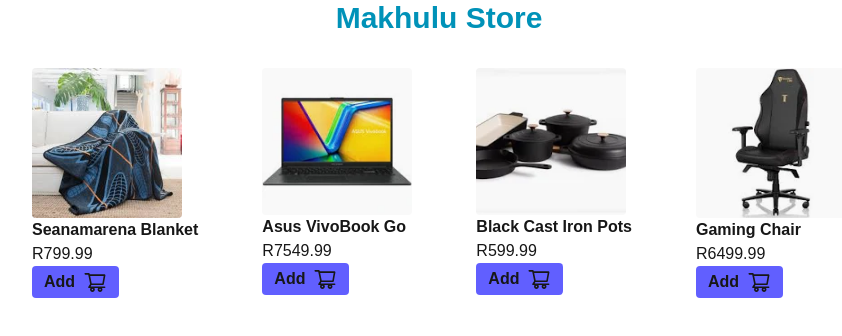
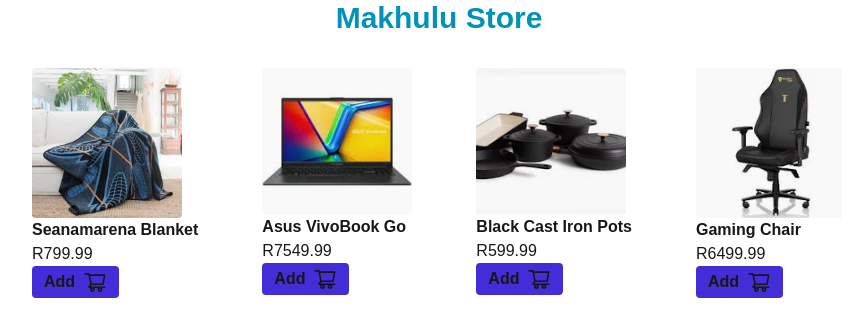
Before and after one commit to Katleho-Nyoni/e-com, a Next.js app in the folder ecommerce/: page /products in a window 1280 px wide. Shown: the top 336 px of the page, without its empty margins (201-1043 px from the left). Built offline with nearby package versions, Linux system fonts and the light colour scheme.

Commit message:
some styling

```diff
--- a/ecommerce/app/ProductsList.tsx
+++ b/ecommerce/app/ProductsList.tsx
@@ -18,7 +18,7 @@
             />
             <h2 className="font-semibold">{product.name}</h2>
             <p>R{product.price}</p>
-            <button className="flex flex-row justify-center py-1 px-3 bg-indigo-500 font-bold rounded cursor-pointer hover:bg-indigo-800">Add<AiOutlineShoppingCart className="ml-2 size-6" /></button>
+            <button className="flex flex-row justify-center py-1 px-3 bg-indigo-700 font-bold rounded cursor-pointer hover:bg-indigo-800">Add<AiOutlineShoppingCart className="ml-2 size-6" /></button>
           </Link>
         ))}
       </div>
```
